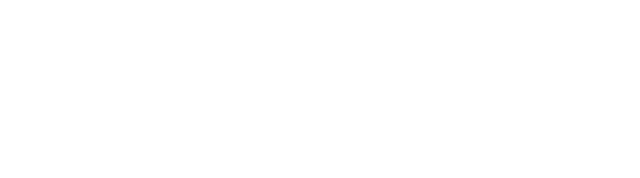
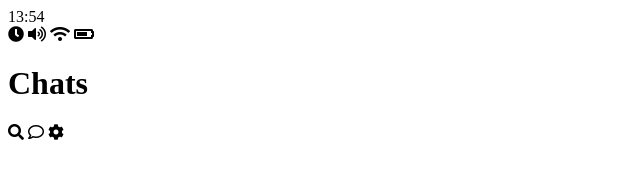
Before and after one commit to ionio-dev/kakao-clone-2.0, a plain HTML site: page index.html in a window 1280 px wide. Shown: the whole page, without its empty margins (0-640 px from the left). Drawn offline with Linux system fonts and the light colour scheme.

Commit message:
Implements status-bar and header

```diff
--- a/index.html
+++ b/index.html
@@ -1,10 +1,51 @@
 <!DOCTYPE html>
-<html lang="ko">
+<html lang="en">
   <head>
     <meta charset="UTF-8" />
     <meta name="viewport" content="width=device-width, initial-scale=1.0" />
     <meta http-equiv="X-UA-Compatible" content="ie=edge" />
-    <title>Document</title>
+    <title>Chats | Kakao Clone</title>
+    <link
+      rel="stylesheet"
+      href="https://use.fontawesome.com/releases/v5.11.1/css/all.css"
+      integrity="sha384-IT8OQ5/IfeLGe8ZMxjj3QQNqT0zhBJSiFCL3uolrGgKRuenIU+mMS94kck/AHZWu"
+      crossorigin="anonymous"
+    />
   </head>
-  <body></body>
+  <body>
+    <div class="status-bar">
+      <div class="status-bar__colume">
+        <div class="status-bar__clock">
+          13:54
+        </div>
+      </div>
+      <div class="status-bar__colume">
+        <i class="fas fa-clock"></i>
+        <i class="fas fa-volume-up"></i>
+        <i class="fas fa-wifi"></i>
+        <!-- <span class="status-bar__bettery-level">
+          98%
+        </span> -->
+        <i class="fas fa-battery-three-quarters"></i>
+      </div>
+      <header class="header">
+        <div class="header__header-colume">
+          <h1 class="header__title">
+            Chats
+          </h1>
+        </div>
+        <div class="header__header-colume">
+          <span class="header__icon">
+            <i class="fas fa-search"></i>
+          </span>
+          <span class="header__icon">
+            <i class="far fa-comment"></i>
+          </span>
+          <span class="header__icon">
+            <i class="fas fa-cog"></i>
+          </span>
+        </div>
+      </header>
+    </div>
+  </body>
 </html>
```
